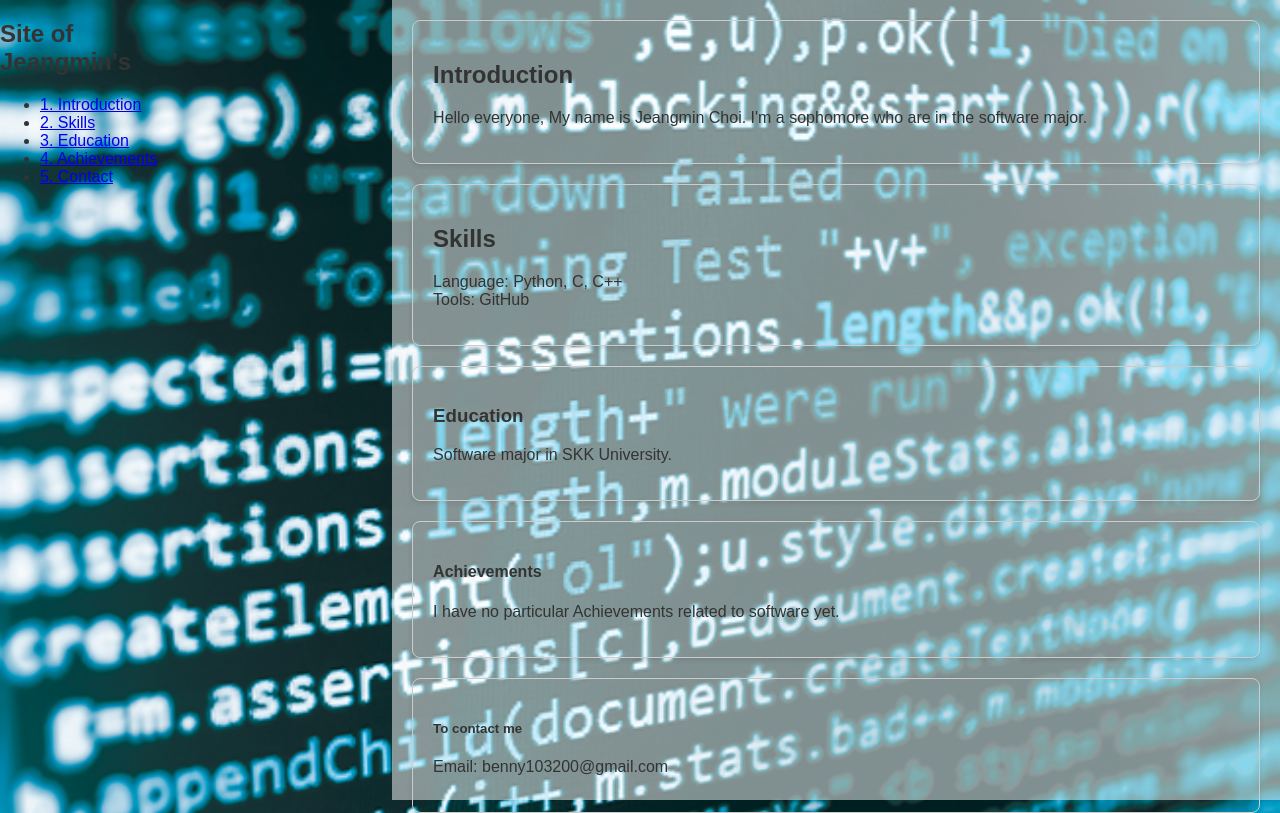
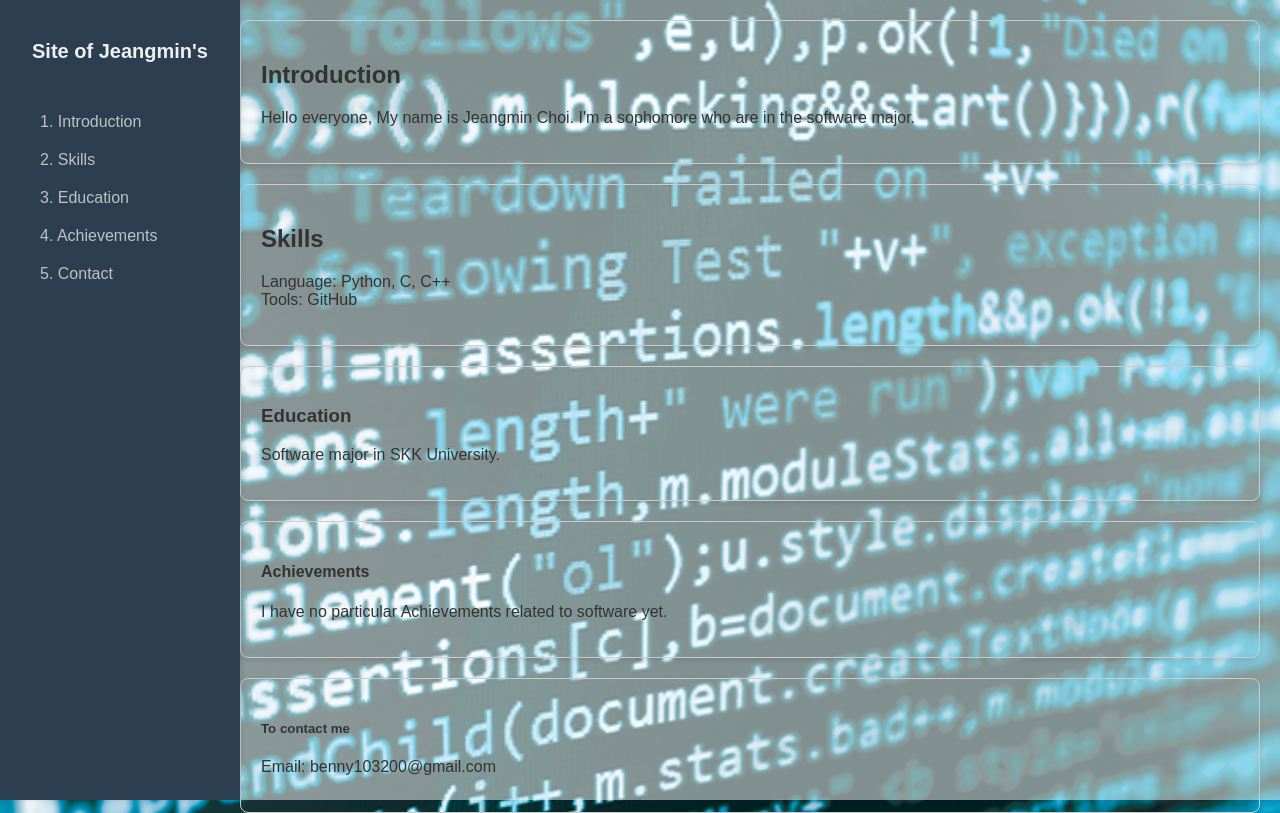
Before and after one commit to jeangmin/jeangmin.github.io, a plain HTML site: page index.html in a window 1280 px wide. Drawn offline with Linux system fonts and the light colour scheme.

Commit message:
Update style.css

```diff
--- a/style.css
+++ b/style.css
@@ -8,19 +8,19 @@ body {
     color: #333;
 }
 
-.sidebar {
-    width: 200px; /* 너비를 250px에서 200px로 줄임 */
+.side {
+    width: 200px;
     position: fixed;
     left: 0;
     top: 0;
     bottom: 0;
-    background: #2c3e50; /* 목차 배경색 유지 */
+    background: #2c3e50;
     color: #ffffff;
     padding: 20px;
     box-shadow: 2px 0 5px rgba(0,0,0,0.1);
 }
 
-.sidebar-header h2 {
+.side_head h2 {
     margin: 0;
     padding: 20px 0;
     font-size: 20px;
@@ -28,13 +28,13 @@ body {
     color: #ecf0f1;
 }
 
-.sidebar-menu {
+.side_menu {
     list-style: none;
     padding: 0;
     margin-top: 20px;
 }
 
-.sidebar-menu .menu-item {
+.side_menu .menu-item {
     padding: 10px 20px;
     display: block;
     color: #bdc3c7;
```
